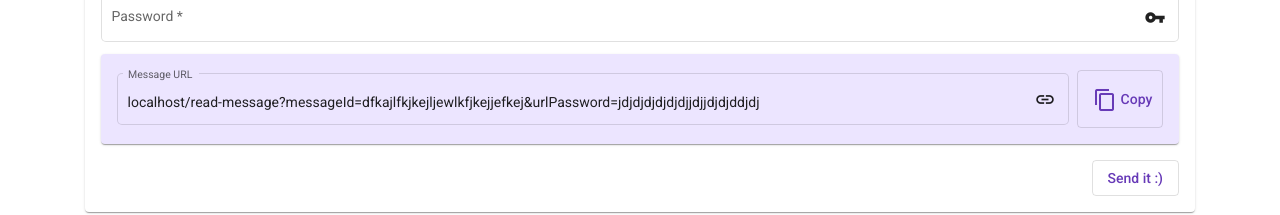
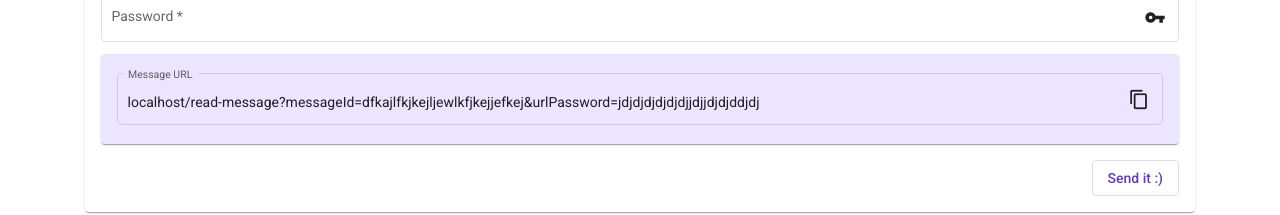
Before and after one commit to encodot/encodot-app, an Angular app: page /write-message in a window 1280 px wide. Shown: the part 266-481 px from the top of the page. Built offline with nearby package versions, Linux system fonts and the light colour scheme.

Commit message:
Refactored copy button

```diff
--- a/src/app/write-message/write-message.component.html
+++ b/src/app/write-message/write-message.component.html
@@ -23,17 +23,12 @@
       </mat-form-field>
 
       <mat-card class="mt-2 w-100 info" *ngIf="messageMetadata">
-        <mat-card-content class="d-flex">
-          <mat-form-field class="my-0 mr-2 py-0 w-100" appearance="outline">
-            <mat-label>Message URL</mat-label>
-            <input matInput type="url" [value]="url" readonly>
-            <mat-icon matSuffix>link</mat-icon>
-          </mat-form-field>
-
-          <button mat-stroked-button type="button" color="primary" [cdkCopyToClipboard]="url" (click)="successfullyCopiedToClipboard()">
-            <mat-icon>content_copy</mat-icon>
-            Copy
-          </button>
+        <mat-card-content>
+            <mat-form-field class="my-0 mr-2 py-0 w-100" appearance="outline">
+              <mat-label>Message URL</mat-label>
+              <input matInput type="url" [value]="url" readonly>
+              <mat-icon class="cursor-pointer" matSuffix [cdkCopyToClipboard]="url" (click)="successfullyCopiedToClipboard()" matTooltip="Copy to clipboard">content_copy</mat-icon>
+            </mat-form-field>
         </mat-card-content>
       </mat-card>
     </mat-card-content>
--- a/src/app/write-message/write-message.module.ts
+++ b/src/app/write-message/write-message.module.ts
@@ -8,6 +8,7 @@ import { MatFormFieldModule } from '@angular/material/form-field';
 import { MatIconModule } from '@angular/material/icon';
 import { MatInputModule } from '@angular/material/input';
 import { MatSnackBarModule } from '@angular/material/snack-bar';
+import { MatTooltipModule } from '@angular/material/tooltip';
 import { WriteMessageRequestService } from './write-message-request.service';
 import { WriteMessageRoutingModule } from './write-message-routing.module';
 import { WriteMessageComponent } from './write-message.component';
@@ -25,6 +26,7 @@ import { WriteMessageComponent } from './write-message.component';
     MatIconModule,
     MatSnackBarModule,
     MatButtonModule,
+    MatTooltipModule,
     MatCardModule,
     FormsModule,
     ReactiveFormsModule
--- a/src/styles/styles.scss
+++ b/src/styles/styles.scss
@@ -14,3 +14,7 @@ body {
 .mat-form-field-wrapper {
   padding: 0;
 }
+
+.cursor-pointer {
+  cursor: pointer;
+}
```
